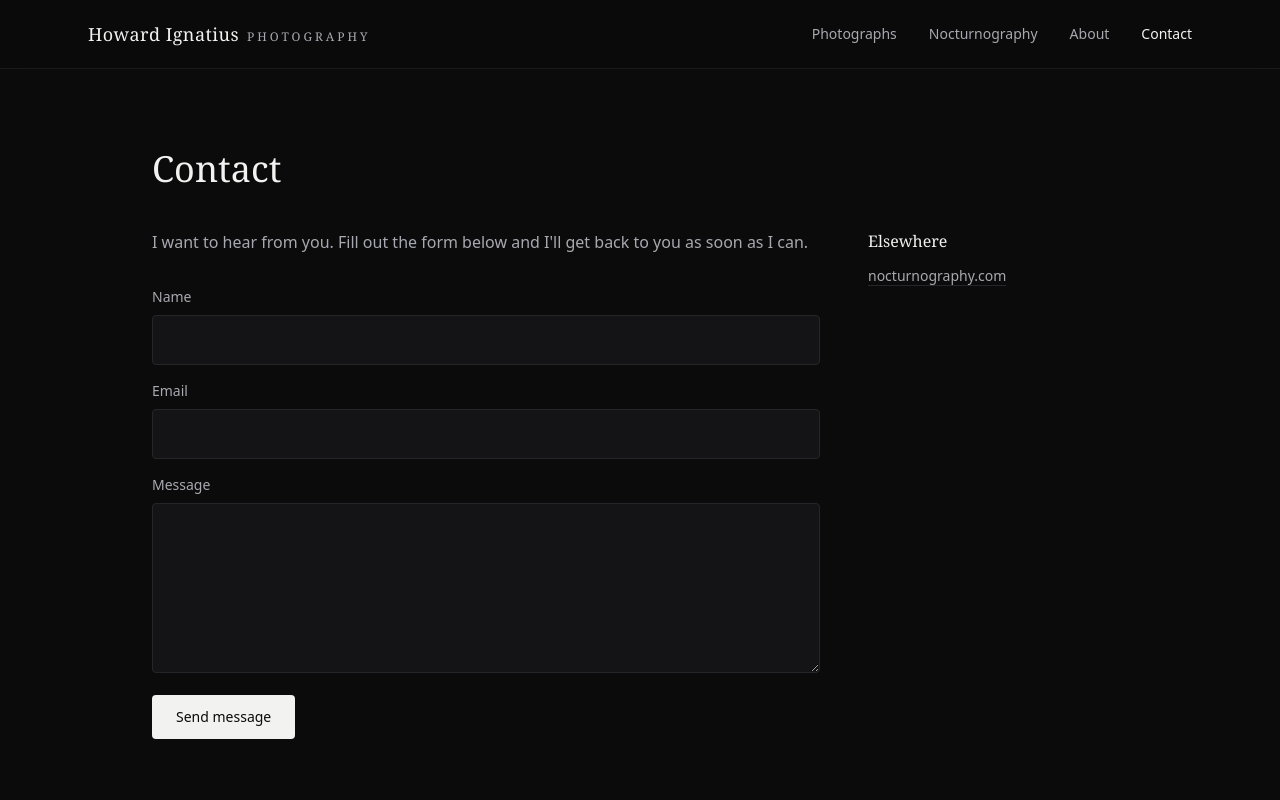
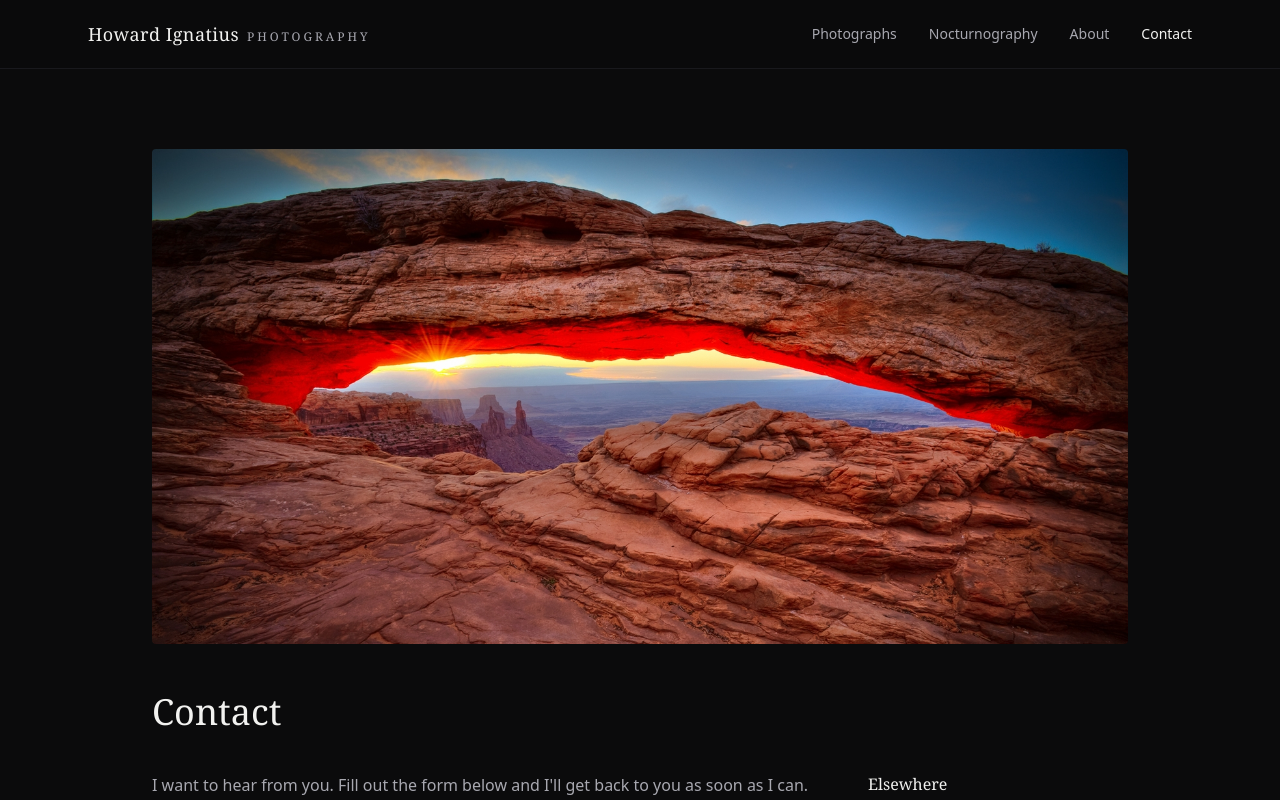
Before and after one commit to hjignatius/howard-website, a Next.js app: page /contact in a window 1280 px wide. Shown: the top 800 px of the page. Built offline with nearby package versions, Linux system fonts and the light colour scheme.

Commit message:
Add Mesa Arch banner to contact page
Co-Authored-By: Claude Opus 5 <noreply@anthropic.com>

```diff
--- a/src/app/contact/page.tsx
+++ b/src/app/contact/page.tsx
@@ -1,4 +1,5 @@
 import type { Metadata } from "next";
+import Image from "next/image";
 import ContactForm from "@/components/ContactForm";
 
 export const metadata: Metadata = {
@@ -9,6 +10,16 @@ export const metadata: Metadata = {
 export default function Contact() {
   return (
     <div className="mx-auto max-w-5xl px-6 py-14 sm:py-20">
+      <Image
+        src="/images/mesa-arch.jpg"
+        alt="Sunrise beneath Mesa Arch, Canyonlands National Park, Utah"
+        width={1500}
+        height={761}
+        sizes="(max-width: 1024px) 100vw, 1024px"
+        priority
+        className="mb-12 w-full rounded-sm"
+      />
+
       <h1 className="font-display text-3xl text-paper sm:text-4xl">Contact</h1>
 
       <div className="mt-10 grid gap-12 md:grid-cols-[1fr_260px]">
```
Also changed, not shown: public/images/mesa-arch.jpg (added).
